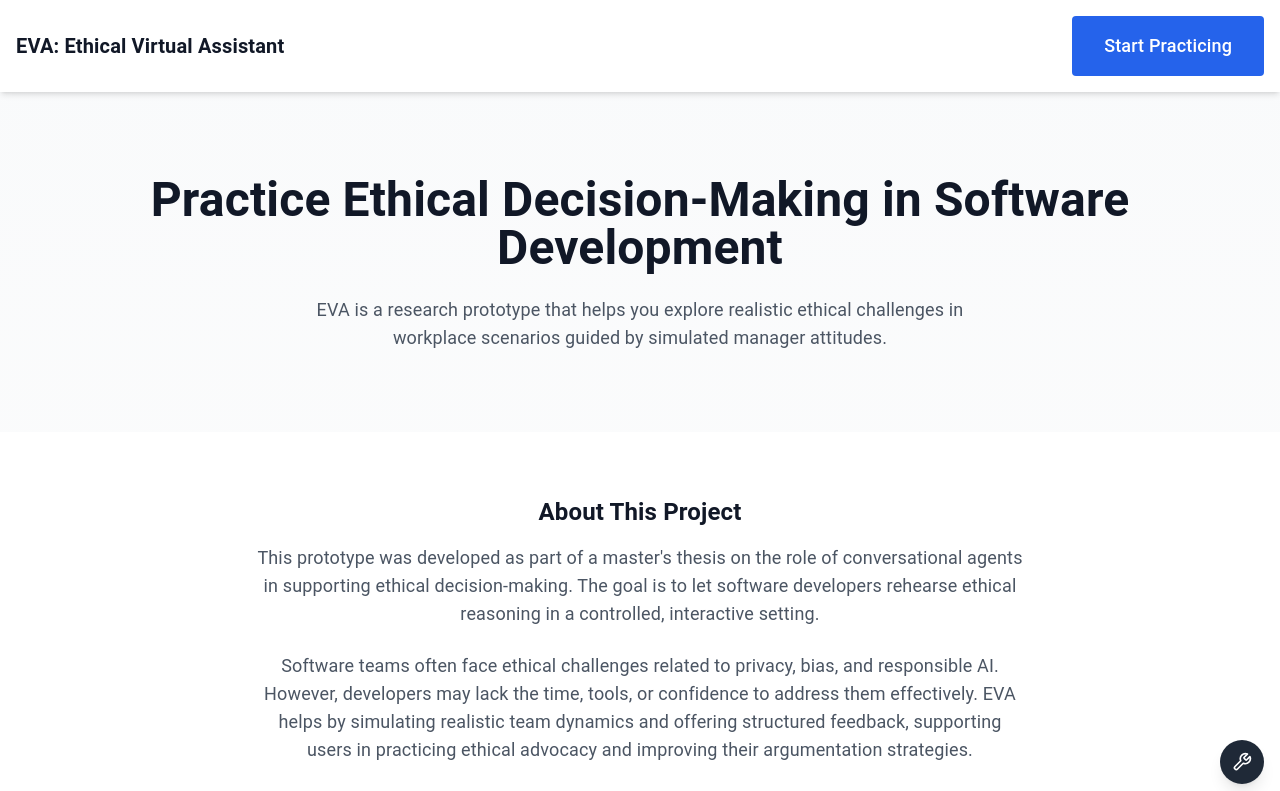
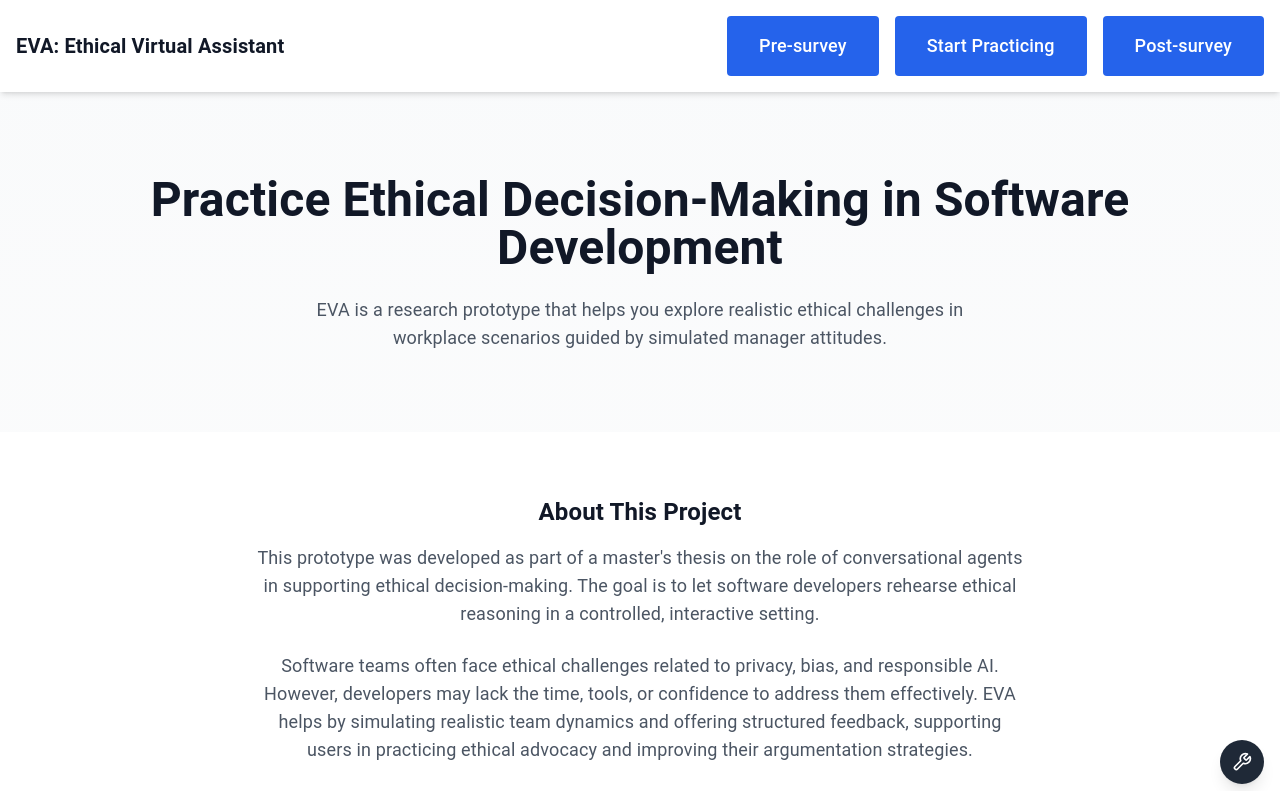
Before and after one commit to egemenmermer/EVA, a React (Vite) app in the folder frontend/: page / in a window 1280 px wide. Shown: the top 791 px of the page. Built offline with nearby package versions, Linux system fonts and the light colour scheme; no server answers.

Commit message:
Add pre/post survey buttons to top bar

```diff
--- a/frontend/src/pages/LandingPage.tsx
+++ b/frontend/src/pages/LandingPage.tsx
@@ -110,16 +110,35 @@ export const LandingPage: React.FC = () => {
 <div className="min-h-screen bg-gradient-to-b from-gray-50 to-white dark:from-gray-900 dark:to-gray-800">
   {/* Sticky Header with Start Button */}
   <div className="fixed top-0 left-0 right-0 bg-white dark:bg-gray-900 shadow-md z-50">
-    <div className="container mx-auto px-4 py-4 flex justify-between items-center">
-      <h1 className="text-xl font-bold text-gray-900 dark:text-white">EVA: Ethical Virtual Assistant</h1>
+  <div className="container mx-auto px-4 py-4 flex justify-between items-center">
+    <h1 className="text-xl font-bold text-gray-900 dark:text-white">EVA: Ethical Virtual Assistant</h1>
+    <div className="flex gap-4">
+      <a
+        href="https://example.com/pre-survey"
+        target="_blank"
+        rel="noopener noreferrer"
+        className="px-8 py-4 text-lg font-medium text-white bg-blue-600 rounded hover:bg-blue-700 focus:outline-none focus:ring-2 focus:ring-offset-2 focus:ring-blue-500 transition"
+      >
+        Pre-survey
+      </a>
       <button
         onClick={handleGetStarted}
         className="px-8 py-4 text-lg font-medium text-white bg-blue-600 rounded hover:bg-blue-700 focus:outline-none focus:ring-2 focus:ring-offset-2 focus:ring-blue-500 transition"
       >
         Start Practicing
       </button>
+      <a
+        href="https://example.com/post-survey"
+        target="_blank"
+        rel="noopener noreferrer"
+        className="px-8 py-4 text-lg font-medium text-white bg-blue-600 rounded hover:bg-blue-700 focus:outline-none focus:ring-2 focus:ring-offset-2 focus:ring-blue-500 transition"
+      >
+        Post-survey
+      </a>
     </div>
   </div>
+</div>
+
 
   {/* Spacer to offset fixed header */}
   <div className="pt-24" />
```
